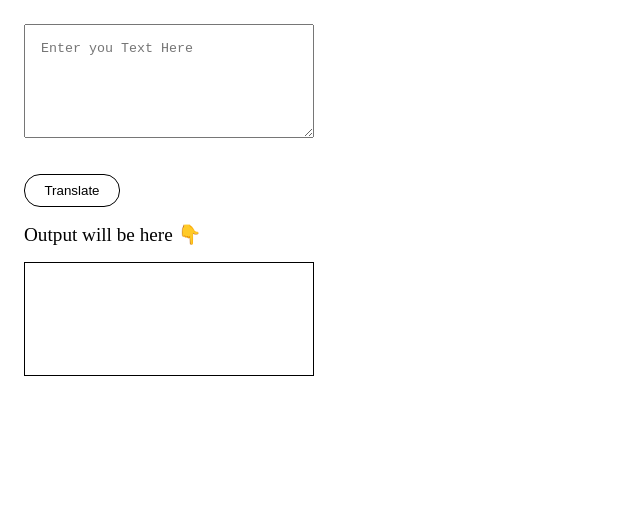
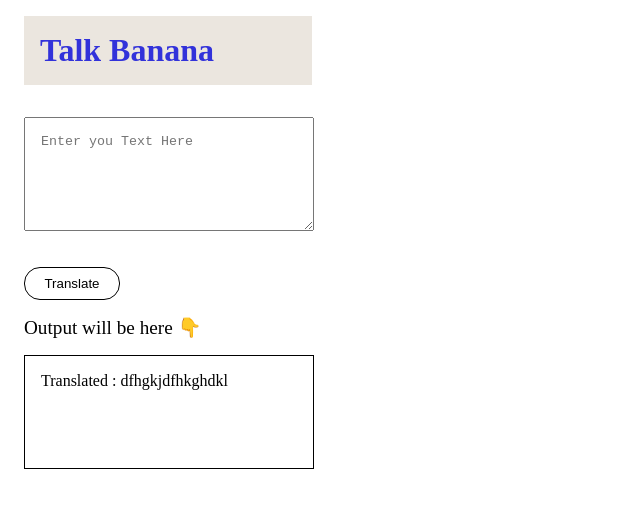
Before and after one commit to shubhamkumar5051/Banana-talk, a plain HTML site: page index.html in a window 1280 px wide. Both pictures are taken after a click on the button "Translate". Shown: the whole page, without its empty margins (0-640 px from the left). Drawn offline with Linux system fonts and the light colour scheme.

Commit message:
input output processing done

```diff
--- a/App.js
+++ b/App.js
@@ -1,6 +1,9 @@
 var btnRefer = document.querySelector("#btnClick");
 var txtInput = document.querySelector("#textStory");
-btnRefer.addEventListener("click", function clicked() {
-  console.log(txtInput.value);
-  console.log("Submitted");
-});
+var outputDiv = document.querySelector("#output");
+
+function clickHandler() {
+  outputDiv.innerHTML = "Translated : dfhgkjdfhkghdkl " + txtInput.value;
+};
+
+btnRefer.addEventListener("click", clickHandler);
--- a/index.html
+++ b/index.html
@@ -10,6 +10,9 @@
 </head>
 
 <body>
+    <header>
+        <h1>Talk Banana</h1>
+    </header>
     <textarea name="story" id="textStory" cols="40" rows="6" placeholder="Enter you Text Here"></textarea>
     <button id="btnClick">
         Translate
--- a/style.css
+++ b/style.css
@@ -29,3 +29,11 @@ textarea
     font-size: larger;
     margin: 16px;
 }
+
+h1{
+    color: rgb(50, 50, 218);
+    margin: 1rem;
+    width: 32vh;
+    background-color: rgb(235, 230, 223);
+    padding: 1rem;
+}
```
